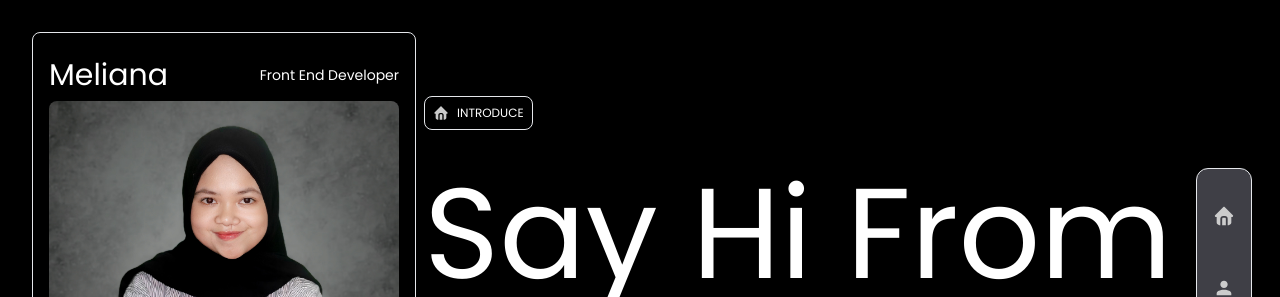
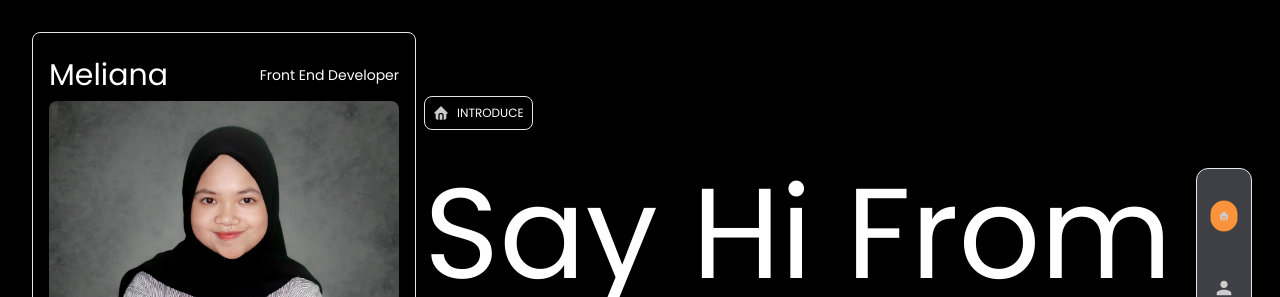
Before and after one commit to Meliana1020/portfolio, a React (Vite) app: page / in a window 1280 px wide. Shown: the top 297 px of the page. Built offline with nearby package versions, Linux system fonts and the light colour scheme.

Commit message:
fix: add overflow in body sidebar

```diff
--- a/src/Components/Elements/SidebarMenu/sidebarMenu.jsx
+++ b/src/Components/Elements/SidebarMenu/sidebarMenu.jsx
@@ -3,13 +3,13 @@ import { Link} from 'react-scroll';
 
 const SidebarMenu = () => {
   return (
-    <div className="justify-between py-6 bg-zinc-700 mt-40 sm:mt-40 fixed right-0 top-2/3 sm:top-1/2 sm:transform sm:-translate-y-1/2 md:right-0 lg:top-1/4 flex flex-row lg:flex-col items-center sm:justify-between sm:gap-2 m-7 border rounded-xl z-50 sm:h-96 sm:w-14 w-80 h-10 sm:pt-4 sm:pb-4">
+    <div className="overflow justify-between py-6 bg-zinc-700 mt-40 sm:mt-40 fixed top-2/3 sm:top-1/2 sm:transform sm:-translate-y-1/2 md:right-0 lg:top-1/4 flex flex-row lg:flex-col items-center sm:justify-between sm:gap-2 m-7 border rounded-xl z-50 sm:h-96 sm:w-14 w-80 h-10 sm:pt-4 sm:pb-4">
       <Link
         activeClass="active bg-orange-400 rounded-full scale-50"
         to="home"
         spy={true}
         smooth={true}
-        offset={100}
+        offset={-100}
         duration={500}
         className="p-4 sm:py-5"
       >
```
